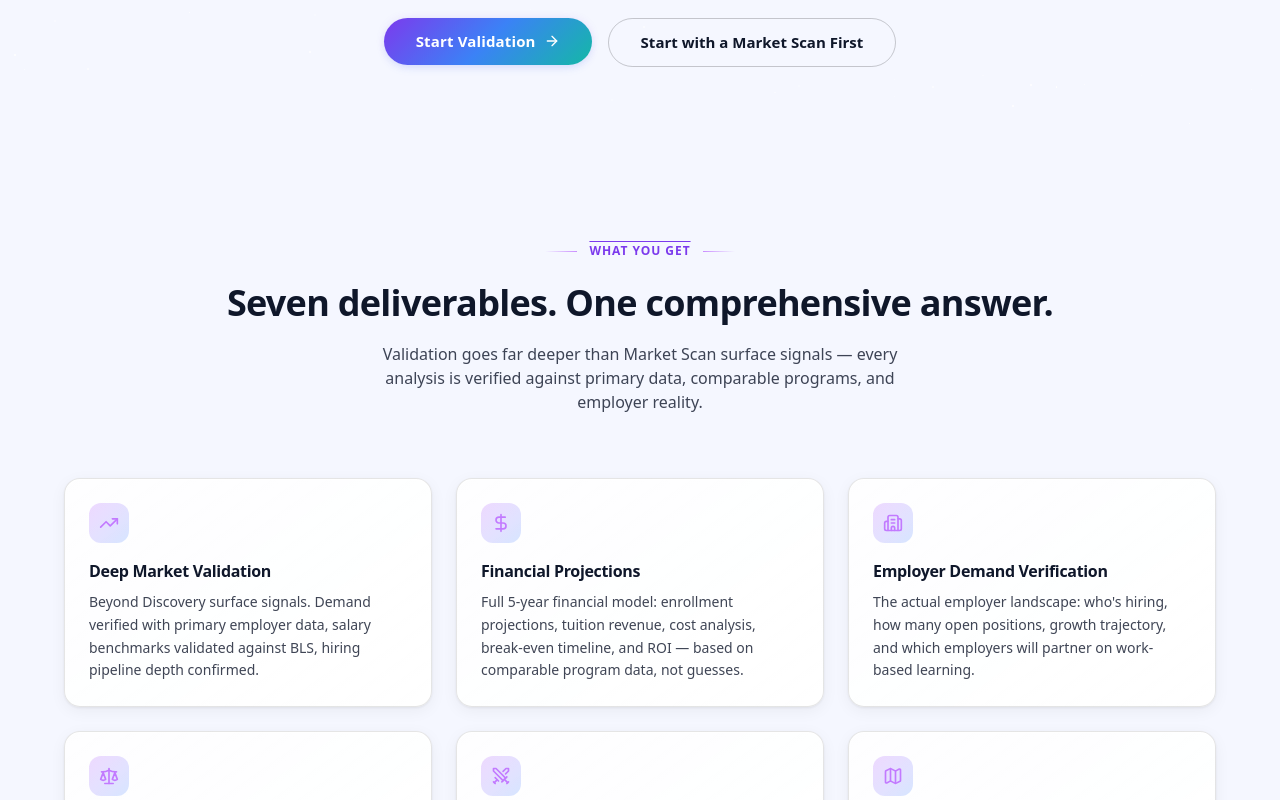
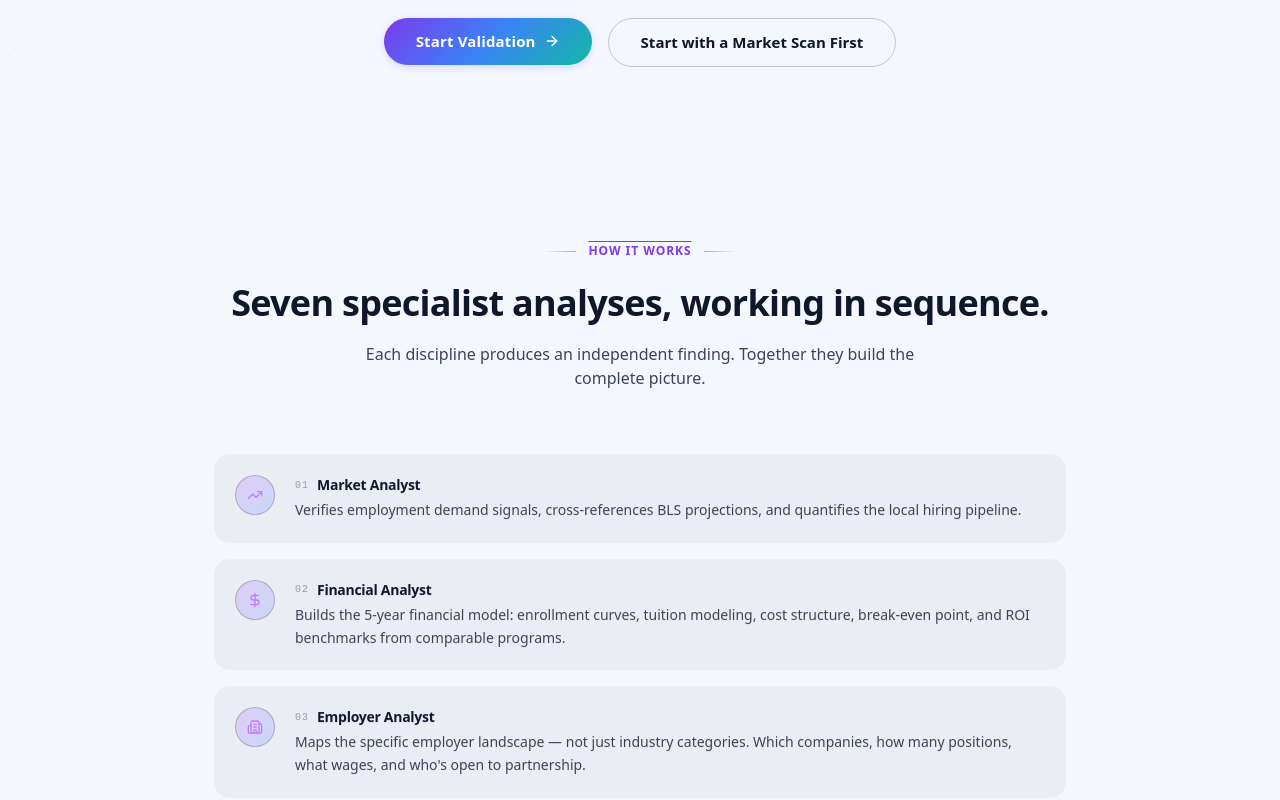
Before and after one commit to wspanic201/workforce-intelligence, a Next.js app: page /validate in a window 1280 px wide. Shown: the part 540-1340 px from the top of the page. Built offline with nearby package versions, Linux system fonts and the light colour scheme.

Commit message:
fix: validate page — remove duplicate section, cut fake stages 3-8, rename Curriculum Designer

```diff
--- a/app/validate/page.tsx
+++ b/app/validate/page.tsx
@@ -86,78 +86,6 @@ export default function ValidatePage() {
         </div>
       </section>
 
-      {/* ===== WHAT YOU GET ===== */}
-      <section className="relative py-20 md:py-28">
-        <div className="max-w-[1200px] mx-auto px-6">
-          <AnimateOnScroll variant="fade-up" className="text-center mb-4">
-            <div className="flex items-center justify-center gap-3">
-              <span className="w-8 h-[1px] bg-gradient-to-r from-transparent to-purple-500/60" />
-              <span className="overline">What You Get</span>
-              <span className="w-8 h-[1px] bg-gradient-to-l from-transparent to-purple-500/60" />
-            </div>
-          </AnimateOnScroll>
-          <AnimateOnScroll variant="fade-up" delay={100} className="text-center mb-16">
-            <h2
-              className="font-heading font-bold text-theme-primary"
-              style={{ fontSize: 'clamp(1.5rem, 2.5vw + 0.5rem, 2.25rem)' }}
-            >
-              Seven deliverables. One comprehensive answer.
-            </h2>
-            <p className="text-theme-secondary mt-3 max-w-xl mx-auto">
-              Validation goes far deeper than Market Scan surface signals — every analysis is verified against primary data, comparable programs, and employer reality.
-            </p>
-          </AnimateOnScroll>
-
-          <StaggerChildren stagger={100} variant="fade-up" className="grid md:grid-cols-2 lg:grid-cols-3 gap-6">
-            {[
-              {
-                icon: TrendingUp,
-                title: 'Deep Market Validation',
-                desc: 'Beyond Discovery surface signals. Demand verified with primary employer data, salary benchmarks validated against BLS, hiring pipeline depth confirmed.',
-              },
-              {
-                icon: DollarSign,
-                title: 'Financial Projections',
-                desc: 'Full 5-year financial model: enrollment projections, tuition revenue, cost analysis, break-even timeline, and ROI — based on comparable program data, not guesses.',
-              },
-              {
-                icon: Building2,
-                title: 'Employer Demand Verification',
-                desc: "The actual employer landscape: who's hiring, how many open positions, growth trajectory, and which employers will partner on work-based learning.",
-              },
-              {
-                icon: Scale,
-                title: 'Regulatory Analysis',
-                desc: 'State approval requirements, accreditation considerations, licensing and certification alignment, and Workforce Pell eligibility scoring.',
-              },
-              {
-                icon: Swords,
-                title: 'Competitive Deep-Dive',
-                desc: "Beyond listing competitors. Analyzes their enrollment trends, program strengths and weaknesses, tuition pricing, and where they're vulnerable.",
-              },
-              {
-                icon: Map,
-                title: 'Implementation Roadmap',
-                desc: 'Timeline from approval to first cohort. Faculty requirements, equipment and space needs, partnership opportunities, and marketing budget.',
-              },
-              {
-                icon: Flag,
-                title: 'GO / NO-GO Recommendation',
-                desc: 'A clear, evidence-based recommendation. Not hedging — a definitive answer backed by seven independent specialist analyses.',
-              },
-            ].map(({ icon: Icon, title, desc }) => (
-              <div key={title} className="card-cosmic rounded-xl p-6">
-                <div className="w-10 h-10 rounded-lg bg-gradient-to-br from-purple-500/20 to-blue-500/20 flex items-center justify-center mb-4">
-                  <Icon className="h-5 w-5 text-purple-400" />
-                </div>
-                <h3 className="font-heading font-semibold text-theme-primary mb-2">{title}</h3>
-                <p className="text-theme-secondary text-sm leading-relaxed">{desc}</p>
-              </div>
-            ))}
-          </StaggerChildren>
-        </div>
-      </section>
-
       {/* ===== HOW IT WORKS ===== */}
       <section className="relative py-20 md:py-28" id="how-it-works">
         <div className="max-w-[900px] mx-auto px-6">
@@ -218,8 +146,8 @@ export default function ValidatePage() {
                 },
                 {
                   icon: BookOpen,
-                  role: 'Curriculum Designer',
-                  desc: 'Scopes the implementation: what faculty, equipment, and space this program requires — and a realistic timeline from approval to first cohort.',
+                  role: 'Implementation Analyst',
+                  desc: 'Scopes what the program actually requires to launch: faculty, equipment, space, timeline from approval to first cohort, and realistic startup costs.',
                 },
               ].map(({ icon: Icon, role, desc }, i) => (
                 <div key={role} className="flex gap-5 p-5 rounded-xl bg-white/[0.02] border border-white/[0.04] hover:border-theme-strong transition-colors">
@@ -491,62 +419,6 @@ export default function ValidatePage() {
         </div>
       </section>
 
-      {/* ===== AFTER VALIDATION ===== */}
-      <section className="relative py-20 md:py-28">
-        <div className="max-w-[800px] mx-auto px-6">
-          <AnimateOnScroll variant="fade-up" className="text-center mb-12">
-            <h2
-              className="font-heading font-bold text-theme-primary"
-              style={{ fontSize: 'clamp(1.5rem, 2.5vw + 0.5rem, 2.25rem)' }}
-            >
-              After Validation
-            </h2>
-            <p className="text-theme-secondary mt-3">
-              A GO recommendation means you&apos;re cleared to build. The next stages take you from validated concept to fully operational program.
-            </p>
-          </AnimateOnScroll>
-
-          <StaggerChildren stagger={100} variant="fade-up" className="space-y-4">
-            {[
-              {
-                stage: '3',
-                name: 'Curriculum Design & Development',
-                desc: 'Competency mapping, course architecture, and learning outcomes built from real occupation data and employer input.',
-              },
-              {
-                stage: '4',
-                name: 'Pathway Development',
-                desc: 'Stackable credential design, articulation agreements, and career pathway mapping for maximum student outcomes.',
-              },
-              {
-                stage: '5–8',
-                name: 'Content → Launch → Quality Control',
-                desc: 'Course content creation, marketing strategy, launch readiness review, and ongoing outcomes tracking.',
-              },
-            ].map(({ stage, name, desc }) => (
-              <div key={stage} className="flex gap-4 p-5 rounded-xl bg-white/[0.02] border border-white/[0.04]">
-                <div className="w-10 h-10 rounded-lg bg-white/[0.05] flex items-center justify-center flex-shrink-0">
-                  <span className="font-mono text-sm text-theme-secondary">{stage}</span>
-                </div>
-                <div>
-                  <h3 className="font-heading font-semibold text-theme-primary text-sm">{name}</h3>
-                  <p className="text-theme-secondary text-sm mt-1">{desc}</p>
-                </div>
-              </div>
-            ))}
-          </StaggerChildren>
-
-          <AnimateOnScroll variant="fade-up" delay={300} className="text-center mt-10">
-            <Link href="/#how-it-works">
-              <button className="btn-cosmic btn-cosmic-ghost text-sm">
-                See the Full Lifecycle
-                <ArrowRight className="ml-2 h-4 w-4" />
-              </button>
-            </Link>
-          </AnimateOnScroll>
-        </div>
-      </section>
-
     </div>
   );
 }
```
